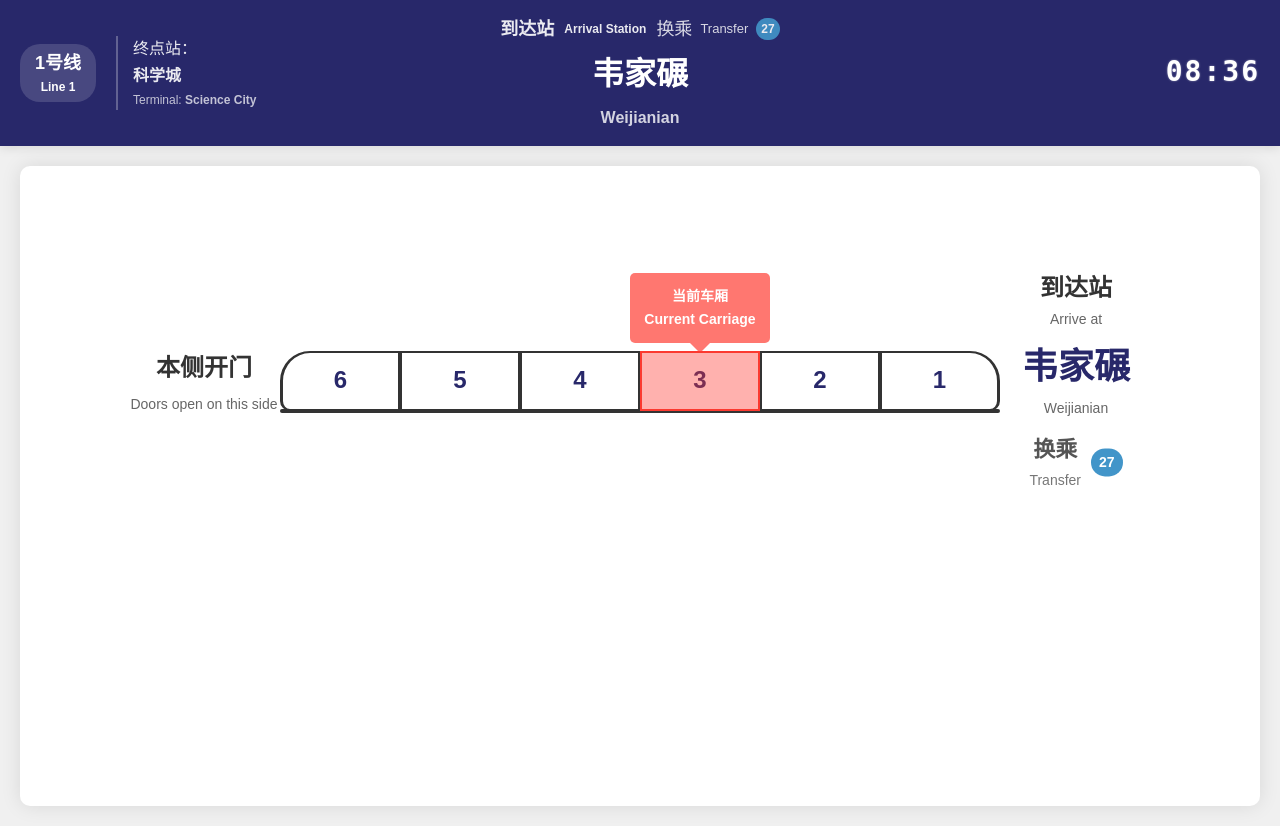
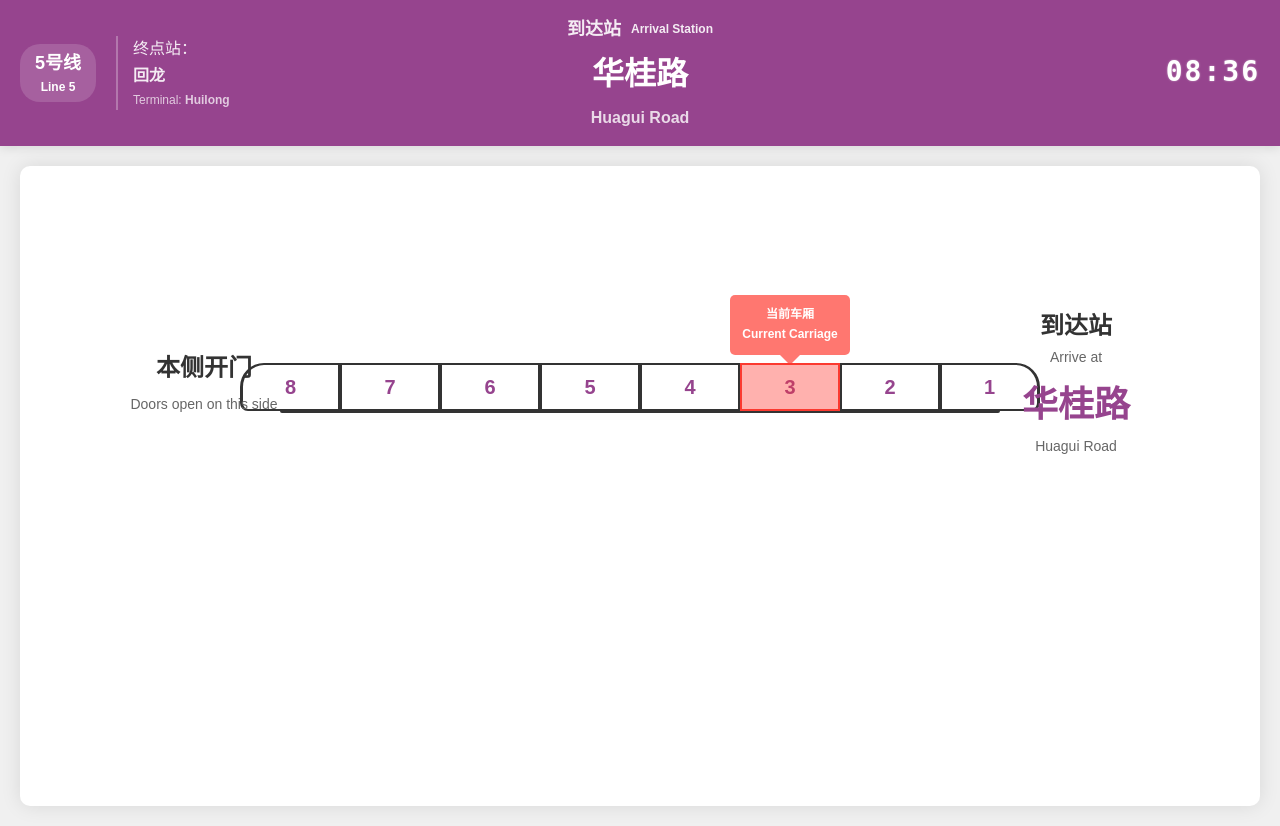
Before and after one commit to DPCau/Open-Metro-PIS, a Flask app: page /arrival in a window 1280 px wide. Run offline with Flask 3, Linux system fonts and the light colour scheme; some web fonts are replaced.

Commit message:
修复一处由于适配缩放导致的编组车厢错误

```diff
--- a/current_state.json
+++ b/current_state.json
@@ -1,7 +1,7 @@
 {
-    "line_name": "line_1",
+    "line_name": "line_5",
     "route_name": "route1",
-    "next_station": "韦家碾",
+    "next_station": "华桂路",
     "direction": 0,
     "door_side": "本侧",
     "current_carriage": 3
--- a/templates/arrival.html
+++ b/templates/arrival.html
@@ -115,8 +115,9 @@
         transform: translateX({% if direction|int == 0 %}-100%{% else %}100%{% endif %});
         transform-origin: center bottom;
         z-index: 10;
-        /* 基础缩放：根据视口宽度动态调整 */
-        scale: clamp(0.65, 85vw / 1200, 1);
+        /* 基础缩放：根据视口宽度动态调整，同时考虑编组长度 (>6节自动缩小) */
+        {% set base_scale = 0.85 if (carriage_count|default(6))|int <= 6 else 0.7 %}
+        scale: clamp(0.55, ({{ base_scale }} * 85vw) / 1200, {{ base_scale }});
     }
 
     /* 侧边文字样式 */
@@ -249,8 +250,9 @@
 
     /* 列车车厢通用样式 */
     .carriage {
-        width: 120px;
-        height: 60px;
+        width: {% if (carriage_count|default(6))|int > 6 %}100px{% else %}120px{% endif %};
+        height: {% if (carriage_count|default(6))|int > 6 %}48px{% else %}60px{% endif %};
+        top: {% if (carriage_count|default(6))|int > 6 %}6px{% else %}0px{% endif %};
         border: 2px solid #333;
         background-color: #fff;
         position: relative;
@@ -258,63 +260,44 @@
         align-items: center;
         justify-content: center;
         font-weight: bold;
-        font-size: 24px;
+        font-size: {% if (carriage_count|default(6))|int > 6 %}20px{% else %}24px{% endif %};
         color: #9b5de5;
         flex-shrink: 0;
-    }
-    .train-container.is-mini .carriage {
-        width: 100px;
-        height: 48px;
-        font-size: 20px;
     }
 
     /* 车头/车尾形状 */
     .carriage-head-left {
-        border-top-left-radius: 30px;
-        border-bottom-left-radius: 10px;
+        border-top-left-radius: {% if (carriage_count|default(6))|int > 6 %}24px{% else %}30px{% endif %};
+        border-bottom-left-radius: {% if (carriage_count|default(6))|int > 6 %}8px{% else %}10px{% endif %};
         border-left-width: 3px;
-    }
-    .train-container.is-mini .carriage-head-left {
-        border-top-left-radius: 24px;
-        border-bottom-left-radius: 8px;
     }
 
     .carriage-head-right {
-        border-top-right-radius: 30px;
-        border-bottom-right-radius: 10px;
+        border-top-right-radius: {% if (carriage_count|default(6))|int > 6 %}24px{% else %}30px{% endif %};
+        border-bottom-right-radius: {% if (carriage_count|default(6))|int > 6 %}8px{% else %}10px{% endif %};
         border-right-width: 3px;
-    }
-    .train-container.is-mini .carriage-head-right {
-        border-top-right-radius: 24px;
-        border-bottom-right-radius: 8px;
     }
 
     /* 当前车厢闪烁效果 */
     .current-carriage-overlay {
         position: absolute;
-        top: -80px;
+        top: {% if (carriage_count|default(6))|int > 6 %}-70px{% else %}-80px{% endif %};
         left: 50%;
         transform: translateX(-50%);
-        width: 140px;
-        height: 70px;
+        width: {% if (carriage_count|default(6))|int > 6 %}120px{% else %}140px{% endif %};
+        height: {% if (carriage_count|default(6))|int > 6 %}60px{% else %}70px{% endif %};
         background-color: rgba(255, 59, 48, 0.7);
         display: flex;
         flex-direction: column;
         align-items: center;
         justify-content: center;
         color: #fff;
-        font-size: 14px;
+        font-size: {% if (carriage_count|default(6))|int > 6 %}12px{% else %}14px{% endif %};
         border-radius: 5px;
         animation: blink 0.5s infinite alternate;
         z-index: 10;
         text-align: center;
         pointer-events: none;
-    }
-    .train-container.is-mini .current-carriage-overlay {
-        top: -70px;
-        width: 120px;
-        height: 60px;
-        font-size: 12px;
     }
 
     .current-carriage-overlay::after {
```
